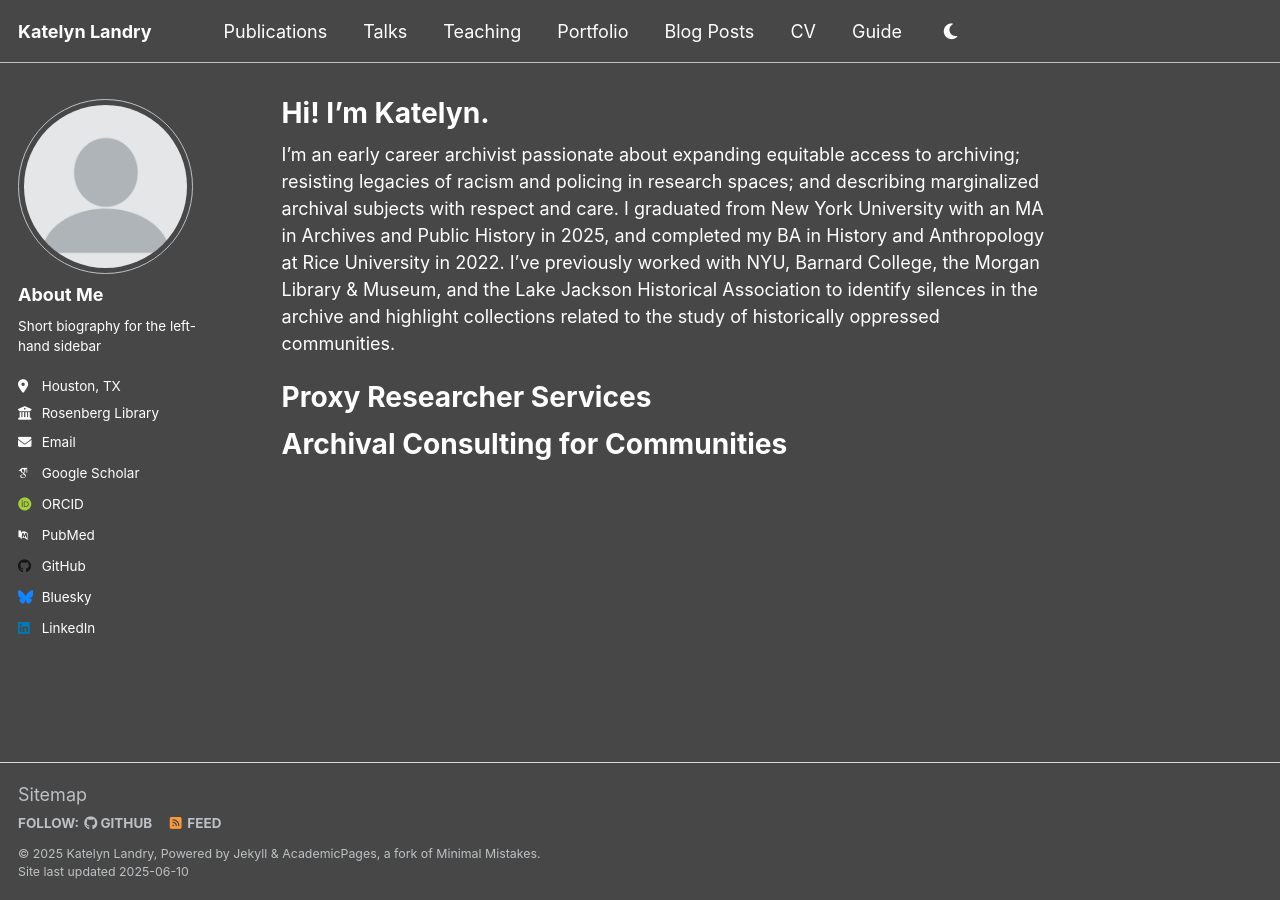
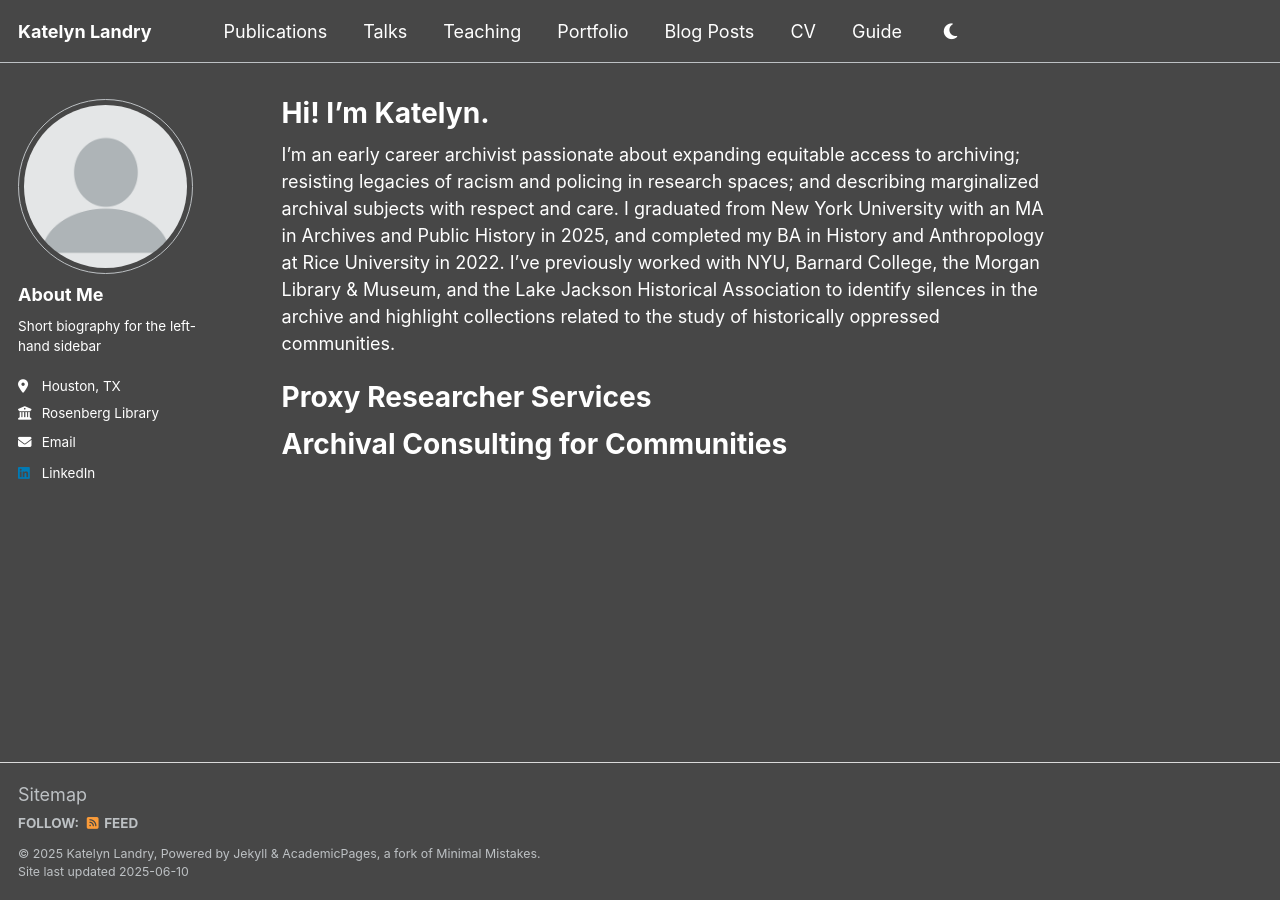
Before and after one commit to katelynautumn28/katelynautumn28.github.io, a Jekyll site: the page built from _pages/about.md, in a window 1280 px wide. Built offline with Jekyll 4.4.1, drawn with Linux system fonts in a browser that asks for light colours; some web fonts are replaced; some of the changed lines change nothing that is shown.

Commit message:
Update _config.yml

```diff
--- a/_config.yml
+++ b/_config.yml
@@ -34,11 +34,11 @@
   # Academic websites
   academia         : # URL
   arxiv            : # URL - Update with the correct link to your profile
-  googlescholar    : "https://scholar.google.com/citations?user=PS_CX0AAAAAJ"
+  googlescholar    :
   impactstory      : # URL
-  orcid            : "http://orcid.org/yourorcidurl"
+  orcid            :
   semantic         : # URL
-  pubmed           : "https://www.ncbi.nlm.nih.gov/pubmed/?term=john+snow"
+  pubmed           :
   researchgate     : # URL
   scopus           : # URL
 
@@ -46,12 +46,12 @@
   bitbucket        : # Username - Update with your username on the site
   codepen          : # Username
   dribbble         : # Username
-  github           : "academicpages"
+  github           :
   kaggle           : # Username
   stackoverflow    : # User number or user number and name (i.e., use "1" or "1/jeff-atwood")
 
   # Social media
-  bluesky          : "bsky.app" # Replace this with you Bluesky username
+  bluesky          : # Replace this with you Bluesky username
   facebook         : # Username
   flickr           : # Username
   foursquare       : # Username
```
